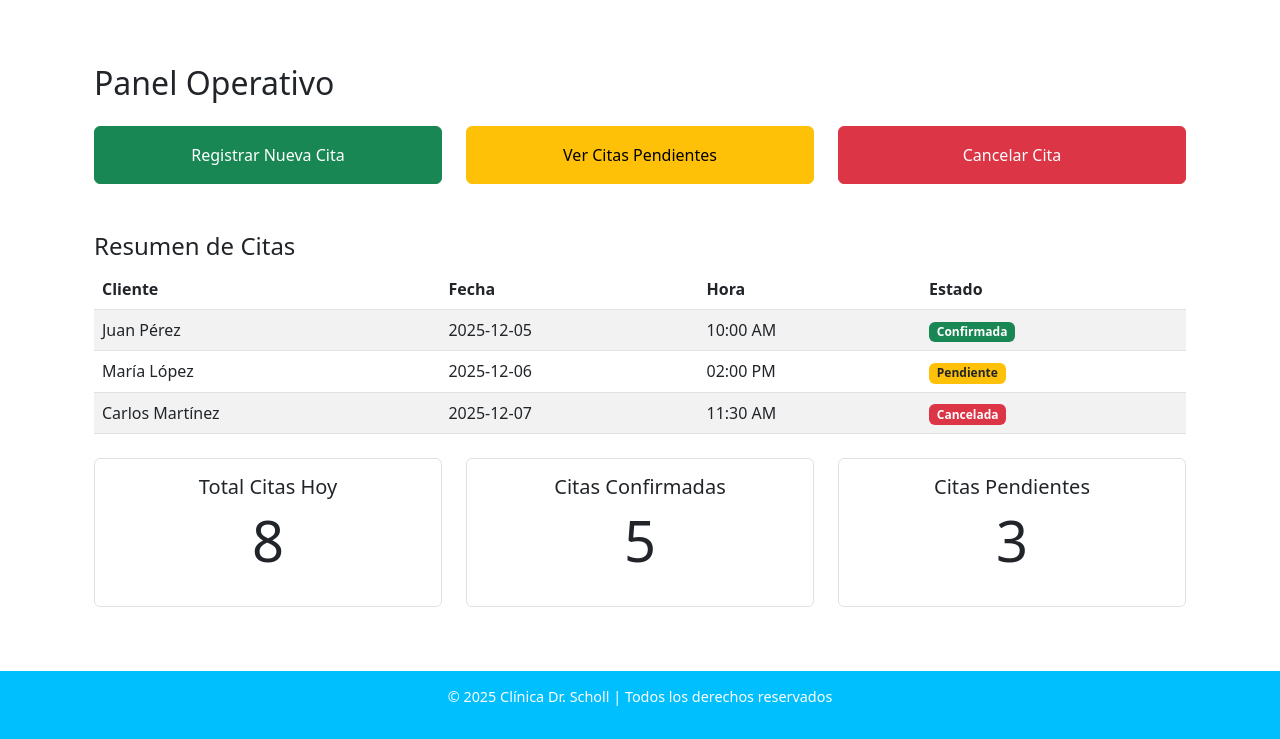
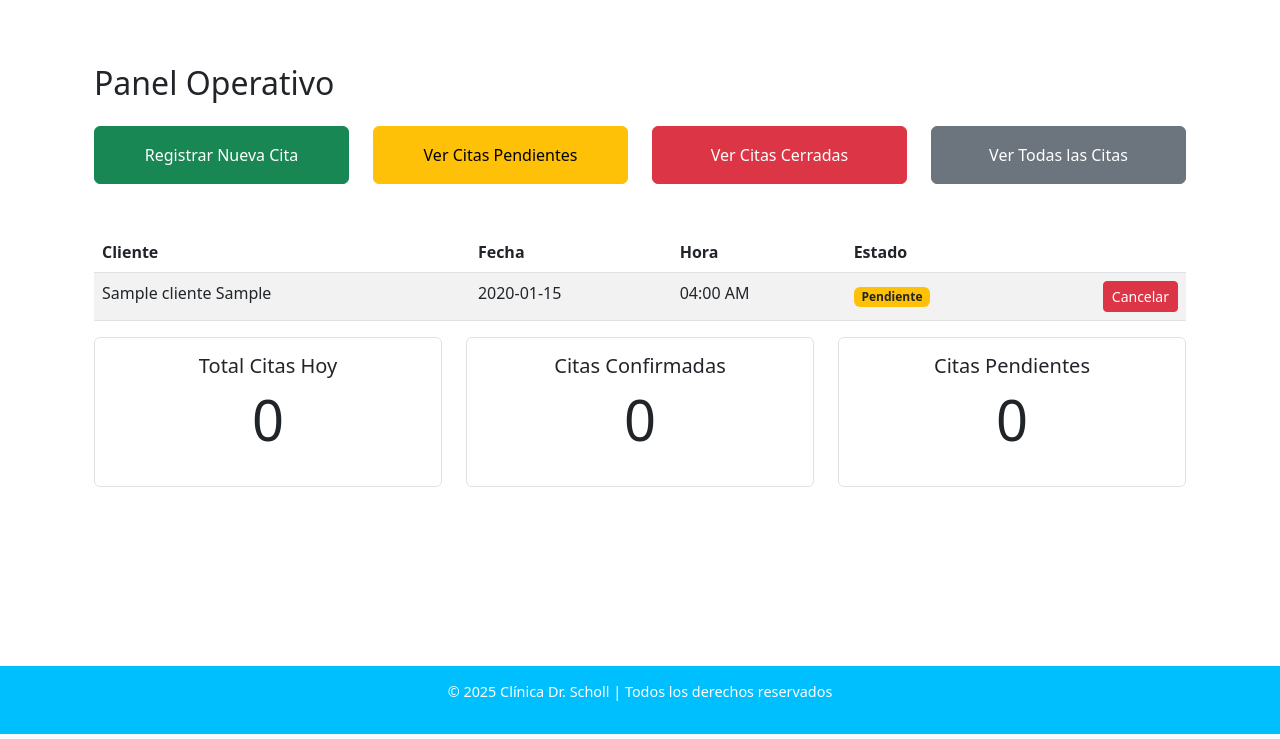
Before and after one commit to lopez-01/Clinica-Del-Pie, a Django app: page /operativo/ in a window 1280 px wide. Shown: the part 66-805 px from the top of the page. Run offline with Django 5.2, Linux system fonts and the light colour scheme; a user stored in the database is signed in; tables that the repository leaves empty hold one stand-in row (values such as "Sample post").

Commit message:
add: panel de operativos funcionales

```diff
--- a/CasaDrScholl_app/models.py
+++ b/CasaDrScholl_app/models.py
@@ -110,9 +110,7 @@ class Cita(models.Model):
 # ----------------------
 class Estado(models.Model):
     id_estado = models.AutoField(primary_key=True, db_column='ID_Estado')  # PK explícito
-    abierta = models.BooleanField(default=False)
-    cerrada = models.BooleanField(default=False)
-    pendiente = models.BooleanField(default=False)
+    nombre_estado = models.CharField(max_length=50, db_column='Nombre_Estado')
     cita = models.ForeignKey(
         Cita,
         on_delete=models.CASCADE,
@@ -125,8 +123,7 @@ class Estado(models.Model):
         managed = False
 
     def __str__(self):
-        return f"Estado {self.id_estado} - Cita {self.cita.id_cita}"
-
+        return f"{self.nombre_estado} (Cita {self.cita.id_cita})"
 
 # ----------------------
 #   TABLA: ADMINISTRATIVO
--- a/CasaDrScholl_app/templates/operativo.html
+++ b/CasaDrScholl_app/templates/operativo.html
@@ -8,21 +8,25 @@
         <h2 class="mb-4">Panel Operativo</h2>
 
 <div class="row mb-5">
-            <div class="col-md-4">
+    <div class="col-md-3">
         <a href="{% url 'seleccionar_servicios' %}" class="btn btn-success w-100 py-3">
             Registrar Nueva Cita
         </a>
     </div>
-            <div class="col-md-4">
-                <button class="btn btn-warning w-100 py-3">Ver Citas Pendientes</button>
+    <div class="col-md-3">
+        <a href="{% url 'operativo' %}?estado=Pendiente" class="btn btn-warning w-100 py-3">
+            Ver Citas Pendientes
+        </a>
     </div>
-            <div class="col-md-4">
-                <button class="btn btn-danger w-100 py-3">Cancelar Cita</button>
+    <div class="col-md-3">
+        <a href="{% url 'operativo' %}?estado=Cerrada" class="btn btn-danger w-100 py-3">Ver Citas Cerradas</a>
+    </div>
+    <div class="col-md-3">
+        <a href="{% url 'operativo' %}" class="btn btn-secondary w-100 py-3">
+            Ver Todas las Citas
+        </a>
     </div>
 </div>
-
-        <div class="mb-4">
-            <h4>Resumen de Citas</h4>
        <table class="table table-striped">
     <thead>
         <tr>
@@ -32,47 +36,64 @@
             <th>Estado</th>
         </tr>
     </thead>
+
     <tbody>
+    {% for cita in citas %}
     <tr>
-                        <td>Juan Pérez</td>
-                        <td>2025-12-05</td>
-                        <td>10:00 AM</td>
-                        <td><span class="badge bg-success">Confirmada</span></td>
+        <td>{{ cita.cliente.nombre }} {{ cita.cliente.apellido }}</td>
+        <td>{{ cita.fechahora|date:"Y-m-d" }}</td>
+        <td>{{ cita.fechahora|time:"h:i A" }}</td>
+            <td>
+    {% with estado=cita.estado_set.first %}
+        {% if estado %}
+            <div class="d-flex justify-content-between align-items-center">
+                {% if estado.nombre_estado == 'Abierta' %}
+                    <span class="badge bg-success">Confirmada</span>
+                    <a href="{% url 'cerrar_cita' cita.id_cita %}"
+                       class="btn btn-sm btn-danger">
+                       Cancelar
+                    </a>
+                {% elif estado.nombre_estado == 'Pendiente' %}
+                    <span class="badge bg-warning text-dark">Pendiente</span>
+                    <a href="{% url 'cerrar_cita' cita.id_cita %}"
+                       class="btn btn-sm btn-danger">
+                       Cancelar
+                    </a>
+                {% elif estado.nombre_estado == 'Cerrada' %}
+                    <span class="badge bg-danger">Cerrada</span>
+                {% endif %}
+            </div>
+        {% else %}
+            <span class="badge bg-secondary">Sin estado</span>
+        {% endif %}
+    {% endwith %}
+</td>
     </tr>
+    {% empty %}
     <tr>
-                        <td>María López</td>
-                        <td>2025-12-06</td>
-                        <td>02:00 PM</td>
-                        <td><span class="badge bg-warning text-dark">Pendiente</span></td>
+        <td colspan="4" class="text-center">No hay citas registradas 😢</td>
     </tr>
-                    <tr>
-                        <td>Carlos Martínez</td>
-                        <td>2025-12-07</td>
-                        <td>11:30 AM</td>
-                        <td><span class="badge bg-danger">Cancelada</span></td>
-                    </tr>
+    {% endfor %}
 </tbody>
 </table>
-        </div>
 
     <div class="row text-center">
         <div class="col-md-4">
             <div class="p-3 border rounded">
                 <h5>Total Citas Hoy</h5>
-                    <p class="display-4">8</p>
+                <p class="display-4">{{ total_citas_hoy }}</p>
             </div>
         </div>
         <div class="col-md-4">
             <div class="p-3 border rounded">
                 <h5>Citas Confirmadas</h5>
-                    <p class="display-4">5</p>
+                <p class="display-4">{{ citas_confirmadas }}</p>
             </div>
         </div>
         <div class="col-md-4">
             <div class="p-3 border rounded">
                 <h5>Citas Pendientes</h5>
-                    <p class="display-4">3</p>
-                </div>
+                <p class="display-4">{{ citas_pendientes }}</p>
             </div>
         </div>
     </div>
--- a/CasaDrScholl_app/urls.py
+++ b/CasaDrScholl_app/urls.py
@@ -7,7 +7,7 @@ from django.contrib.auth import views as auth_views
 urlpatterns = [
     path('', views.home, name='home'),
     path('administrativo/', views.administrativo_view, name='administrativo'),
-    path('operativo/', views.operativo_view, name='operativo'),
+    path('operativo/', views.resumen_citas, name='operativo'),
 
     path('servicios/', views.servicios, name='servicios'),
 
@@ -23,6 +23,7 @@ urlpatterns = [
     path('citas/seleccionar_operativo/', views.seleccionar_operativo, name='seleccionar_operativo'),
     path('citas/seleccionar_fecha_hora/', views.seleccionar_fecha_hora, name='seleccionar_fecha_hora'),
     path('citas/confirmar_cita/', views.confirmar_cita, name='confirmar_cita'),
+    path('citas/cerrar/<int:id_cita>/', views.cerrar_cita, name='cerrar_cita'),
 
 
     #Login
--- a/CasaDrScholl_app/views.py
+++ b/CasaDrScholl_app/views.py
@@ -1,7 +1,7 @@
 from urllib import request
-
+from django.utils import timezone
 from django.shortcuts import render, redirect, get_object_or_404
-from .models import Servicio, Cliente, Cita, Operativo,  Personal, Administrativo
+from .models import Servicio, Cliente, Cita, Operativo,  Personal, Administrativo, Estado
 from .forms import ClienteForm, ServicioSelectForm, OperativoSelectForm, FechaHoraForm
 from django.urls import reverse
 from datetime import datetime
@@ -203,23 +203,28 @@ def confirmar_cita(request):
     servicios = Servicio.objects.filter(id_servicio__in=servicios_ids)
 
     fechahora = datetime.strptime(f"{fecha_str} {hora_str}", '%Y-%m-%d %H:%M')
-    print(cliente)
-    print(operativo)
-    #print(servicios)
-    print(fechahora)
-
 
     if request.method == 'POST':
+        # Crear la cita
         cita = Cita.objects.create(
             fechahora=fechahora,
-            cliente=cliente
-            #operativo=operativo
+            cliente=cliente,
+            operativo=operativo
         )
-        #cita.servicios.set(servicios)
-        # Limpiar sesión si quieres
+        # Asignar los servicios seleccionados
+        cita.servicios.set(servicios)
+
+        # Crear el estado inicial para la cita
+        Estado.objects.create(
+            nombre_estado='Abierta',  # Estado inicial
+            cita=cita
+        )
+
+        # Limpiar sesión
         for key in ['servicios_seleccionados', 'cliente_id', 'operativo_id', 'fecha', 'hora']:
             if key in request.session:
                 del request.session[key]
+
         return redirect('home')
 
 
@@ -230,3 +235,37 @@ def confirmar_cita(request):
         'servicios': servicios,
         'fechahora': fechahora,
     })
+
+def resumen_citas(request):
+    estado_filtro = request.GET.get('estado')
+    citas = Cita.objects.select_related('cliente').all().order_by('-fechahora')
+
+    if estado_filtro:  # Filtrar por estado si se pasa en URL
+        citas = citas.filter(estado__nombre_estado=estado_filtro)
+
+    # Obtener fechas de hoy
+    hoy = timezone.now().date()
+    citas_hoy = citas.filter(fechahora__date=hoy)
+
+    # Contadores dinámicos
+    total_citas_hoy = citas_hoy.count()
+    citas_confirmadas = citas_hoy.filter(estado__nombre_estado='Abierta').count()
+    citas_pendientes = citas_hoy.filter(estado__nombre_estado='Pendiente').count()
+
+    return render(request, 'operativo.html', {
+        'citas': citas,
+        'total_citas_hoy': total_citas_hoy,
+        'citas_confirmadas': citas_confirmadas,
+        'citas_pendientes': citas_pendientes,
+        'estado_filtro': estado_filtro
+    })
+
+def cerrar_cita(request, id_cita):
+    cita = get_object_or_404(Cita, id_cita=id_cita)
+
+    estado = cita.estado_set.first()
+    if estado:
+        estado.nombre_estado = 'Cerrada'
+        estado.save()
+
+    return redirect('operativo')
```
Lines whose indentation alone changed are shown as unchanged.
